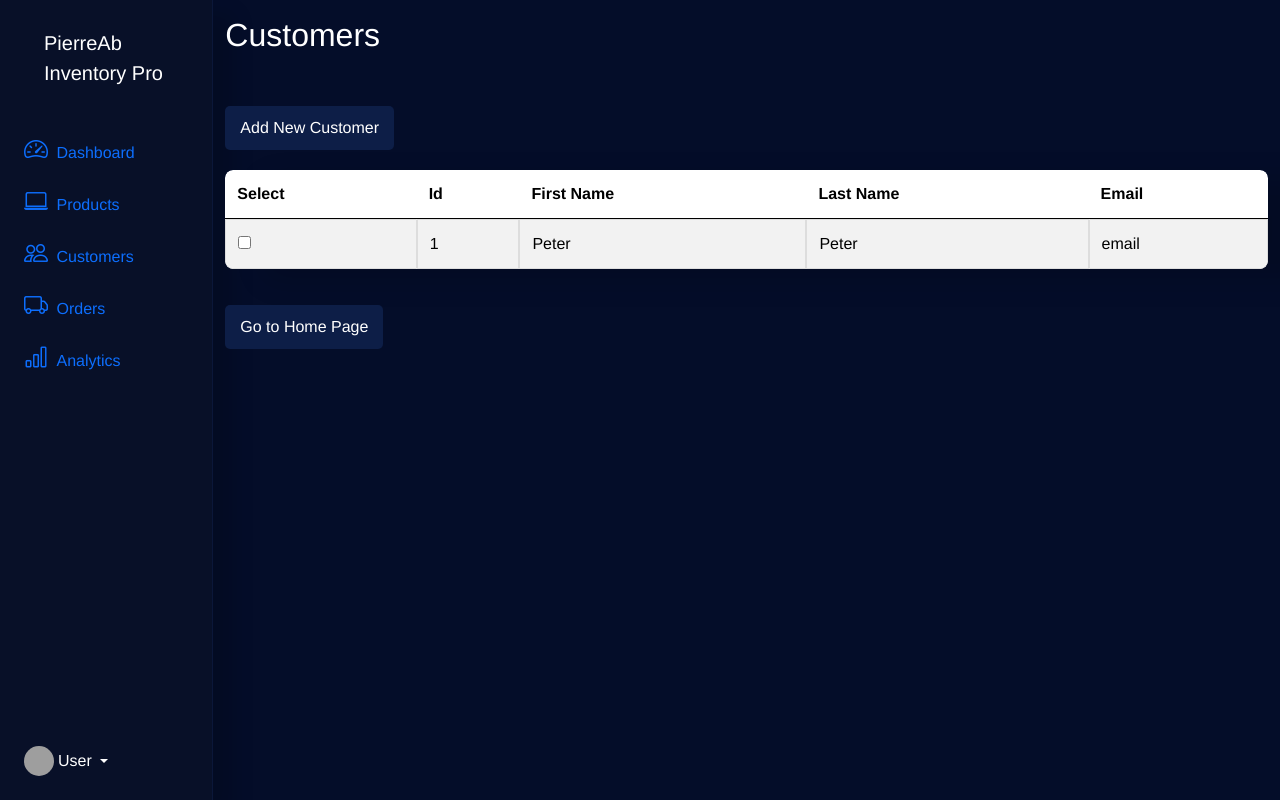
After one commit to PierreDevC/projet_python_app_web_fonc, a Flask app: page /customer_list in a window 1280 px wide. The commit adds this page. Run offline with Flask 3, Linux system fonts and the light colour scheme; data comes from the database, SQL or seed files in the repository; both versions use the stored data as it was after the commit; some libraries are stand-ins or nearby versions; grey boxes are pictures that could not be loaded.

Commit message:
adding the customer class/table

```diff
--- a/app.py
+++ b/app.py
@@ -7,10 +7,12 @@ from wtforms import StringField, PasswordField, SubmitField
 from wtforms.validators import InputRequired, Length, ValidationError
 from flask_bcrypt import Bcrypt
 from models import Products
+from models import Customers
 import sqlite3
 
 app = Flask(__name__)
 
+# Logique d'authentification
 basedir = os.path.abspath(os.path.dirname(__file__))
 app.config['SQLALCHEMY_DATABASE_URI'] = 'sqlite:///database.db'
 app.config['SECRET_KEY'] = 'thisisasecretkey' #changer le key plus tard
@@ -74,9 +76,21 @@ def login():
     return render_template('login.html', form=form)
 
 @app.route('/dashboard', methods=['GET', 'POST'])
-#@login_required
+#@login_required #enlever commentaire après l'implémentation de l'authentification
 def dashboard():
-    return render_template('dashboard.html')
+    conn = sqlite3.connect('inventory.db')
+    c = conn.cursor()
+    products = c.execute('SELECT * FROM products LIMIT 5').fetchall()
+    customers = c.execute('SELECT * FROM customers LIMIT 5').fetchall()
+    conn.close()
+
+    return render_template('dashboard.html', products=products, customers=customers)
+
+@app.route('/logout', methods=['GET', 'POST'])
+@login_required
+def logout():
+    logout_user()
+    return redirect(url_for('login'))
 
 @ app.route('/register', methods=['GET', 'POST'])
 def register():
@@ -92,7 +106,7 @@ def register():
     return render_template('register.html', form=form)
 
 
-
+# Logique de produits/customers/orders
 @app.route('/enternew')
 def new_product():
       return render_template('add_product.html')
@@ -102,12 +116,12 @@ def addrec():
       if request.method == 'POST':
             try:
                 name = request.form['product_name']
-                type = request.form.get('product_type')  # Use .get() to avoid KeyError if it's not selected
+                type = request.form.get('product_type')
                 category = request.form['product_category']
                 brand = request.form['product_brand']
                 price = request.form['product_price']
                 stock = request.form['product_stock']
-                desc = request.form['product_desc'] # textarea_content = request.form['textarea_input']
+                desc = request.form['product_desc']
 
                 # Instance de l'objet de produit
                 new_product = Products(name, type, category, brand, price, stock, desc)
@@ -135,7 +149,7 @@ def addrec():
                         conn.commit()
                         msg = "Product successfully added"
 
-                        # utiliser add_product
+                        # utiliser add_product...
 
             except:
                 conn.rollback()
@@ -146,13 +160,11 @@ def addrec():
                 return render_template("result.html", msg=msg)
 
 
-# Route to display the form to modify a specific product
+'''
 @app.route('/modify/<int:product_id>', methods=['GET'])
 def modify_product(product_id):
-    # Fetch product details using Products class
     product_data = Products.get_product_by_id("inventory.db", product_id)
     if product_data:
-        # Convert to dictionary format for ease of use in template
         product = {
             'id': product_data[0],
             'name': product_data[1],
@@ -169,10 +181,8 @@ def modify_product(product_id):
         return "Product not found", 404
 
 
-# Route to handle product updates
 @app.route('/update_product/<int:product_id>', methods=['POST'])
 def update_product(product_id):
-    # Get updated data from the form
     name = request.form['name']
     product_type = request.form['type']
     category = request.form['category']
@@ -181,22 +191,18 @@ def update_product(product_id):
     stock = request.form['stock']
     description = request.form['description']
 
-    # Create an instance with updated data and set its ID for updating
     updated_product = Products(name, product_type, category, brand, price, stock, description)
-    updated_product.id = product_id  # Set product ID to update
+    updated_product.id = product_id
 
-    # Use the Products class to update product details
     updated_product.update_product("inventory.db")
-
-    # Redirect back to product list after updating
     return redirect(url_for('list'))
 
+'''
 
 @app.route('/delete_selected', methods=['POST'])
 def delete_selected():
     if request.method == 'POST':
         try:
-            # Get the list of selected product IDs
             product_ids = request.form.getlist('product_ids')
 
             if not product_ids:
@@ -205,7 +211,8 @@ def delete_selected():
                 with sqlite3.connect('inventory.db') as conn:
                     cursor = conn.cursor()
 
-                    # Create SQL query to delete selected products by ID
+                    # Effacement dans la table
+                    # Ajouter logique pour les relations étrangères
                     sql = "DELETE FROM products WHERE id IN ({})".format(','.join('?' for _ in product_ids))
                     cursor.execute(sql, product_ids)
                     conn.commit()
@@ -232,9 +239,122 @@ def list():
 
 
 
+# Table customers
+@app.route('/addcustomer', methods=['POST', 'GET'])
+def addcustomer():
+    if request.method == 'POST':
+        try:
+            first_name = request.form['first_name']
+            last_name = request.form['last_name']
+            email = request.form['email']
+
+            new_customer = Customers(first_name, last_name, email)
+
+            with sqlite3.connect('inventory.db') as conn:
+                cursor = conn.cursor()
+                cursor.execute('''
+                    CREATE TABLE IF NOT EXISTS customers (
+                        id INTEGER PRIMARY KEY AUTOINCREMENT,
+                        first_name TEXT NOT NULL,
+                        last_name TEXT NOT NULL,
+                        email TEXT NOT NULL,
+                        date_added TEXT NOT NULL DEFAULT CURRENT_DATE
+                    )
+                ''')
+
+                sql = "INSERT INTO customers (first_name, last_name, email, date_added) VALUES (?, ?, ?, CURRENT_DATE)"
+                args = (new_customer.first_name, new_customer.last_name, new_customer.email)
+                cursor.execute(sql, args)
+                conn.commit()
+                msg = "Customer successfully added"
+
+        except sqlite3.Error as e:
+            conn.rollback()
+            msg = f"There was an error inserting the customer: {e}"
+
+        finally:
+            return render_template("customer_result.html", msg=msg)
+
+
+@app.route('/modify/<int:customer_id>', methods=['GET'])
+def modify_product(customer_id):
+    product_data = Products.get_product_by_id("inventory.db", customer_id)
+    if product_data:
+        product = {
+            'id': product_data[0],
+            'first_name': product_data[1],
+            'last_name': product_data[2],
+            'email': product_data[3],
+            'date_added': product_data[4]
+        }
+        return render_template('modify_customer.html', product=product)
+    else:
+        return "Product not found", 404
+
+
+@app.route('/update_product/<int:product_id>', methods=['POST'])
+def update_product(product_id):
+    name = request.form['name']
+    product_type = request.form['type']
+    category = request.form['category']
+    brand = request.form['brand']
+    price = request.form['price']
+    stock = request.form['stock']
+    description = request.form['description']
+
+    updated_product = Products(name, product_type, category, brand, price, stock, description)
+    updated_product.id = product_id
+
+    updated_product.update_product("inventory.db")
+    return redirect(url_for('list'))
+
+
+@app.route('/delete_selected_customer', methods=['POST'])
+def delete_selected_customer() -> None:
+    if request.method == 'POST':
+        try:
+            customer_ids = request.form.getlist('customer_ids', type=int)
+
+            if not customer_ids:
+                error_message = "No customer selected for deletion"
+            else:
+                with sqlite3.connect('inventory.db') as conn:
+                    cursor = conn.cursor()
+                    sql = "DELETE FROM customers WHERE id IN (%s)" % ','.join('?' for _ in customer_ids)
+                    cursor.execute(sql, customer_ids)
+                    conn.commit()
+                    success_message = f"{len(customer_ids)} customer(s) successfully deleted."
+
+            return render_template('customer_result.html', message=success_message or error_message)
+
+        except sqlite3.Error as e:
+            error_message = f"There was an error deleting the customers: {str(e)}"
+            return render_template('customer_result.html', message=error_message)
+
+
+
+@app.route('/customer_list')
+def customers_list():
+            with sqlite3.connect('inventory.db') as conn:
+                 conn.row_factory = sqlite3.Row
+                 cursor = conn.cursor()
+                 cursor.execute('''SELECT * from customers''')
+                 rows = cursor.fetchall()
+                 return render_template("customer_list.html", rows=rows)
+
 
 
 if __name__ == '__main__':
+
+    with sqlite3.connect('inventory.db') as conn:
+        cursor = conn.cursor()
+        cursor.execute('''
+        CREATE TABLE IF NOT EXISTS customers (
+        id INTEGER PRIMARY KEY AUTOINCREMENT,
+        first_name TEXT NOT NULL,
+        last_name TEXT NOT NULL,
+        email TEXT NOT NULL,
+        date_added TEXT NOT NULL DEFAULT CURRENT_DATE
+        )
+        ''')
     app.run(debug=True)
-    app.app_context().push()
-    db.create_all()
--- a/models.py
+++ b/models.py
@@ -16,6 +16,7 @@ def db_connection(func):
 
 class BaseModel:
     __abstract__ = True
+    # à finir.... va être parent de toutes les classes
 
 
 class Customers:
@@ -36,6 +37,7 @@ class Products:
         self.stock = stock
         self.description = description
         self.date_added = datetime.now().strftime("%Y-%m-%d")
+
 
     @db_connection
     def add_product(self, cursor):
--- a/templates/base.html
+++ b/templates/base.html
@@ -15,13 +15,11 @@
             font-family: 'Helvetica', sans-serif;
             background-color: #040D29;
         }
-
         .container {
             padding-top: 20px;
         }
-
         /* Styling for the table */
-        #products {
+        #datatable {
             width: 100%;
             border-collapse: separate;
             border-spacing: 0;
@@ -30,54 +28,43 @@
             overflow: hidden;
             box-shadow: 40px 10px 30px rgba(0,0,0,0.15);
         }
-
-        #products thead {
+        #datatable thead {
             background-color: #0D1E47;
             color: white;
         }
-
-        #products thead th {
+        #datatable thead th {
             padding: 12px;
             text-align: left;
             font-weight: bold;
         }
-
-        #products tbody td {
+        #datatable tbody td {
             padding: 12px;
             border: 1px solid #ddd;
             vertical-align: middle;
         }
-
-        /* Alternating row colors */
-        #products tbody tr:nth-child(even) {
+        /* Alternance des couleurs de tables */
+        #datatable tbody tr:nth-child(even) {
             background-color: #f7f7f7;
         }
-
-        #products tbody tr:nth-child(odd) {
+        #datatable tbody tr:nth-child(odd) {
             background-color: #ffffff;
         }
-
-        #products tbody tr:hover {
+        #datatable tbody tr:hover {
             background-color: #e9e9e9;
             transition: background-color 0.2s ease;
         }
-
-        #products thead th:first-child {
+        #datatable thead th:first-child {
             border-top-left-radius: 8px;
         }
-
-        #products thead th:last-child {
+        #datatable thead th:last-child {
             border-top-right-radius: 8px;
         }
-
-        #products tbody tr:last-child td:first-child {
+        #datatable tbody tr:last-child td:first-child {
             border-bottom-left-radius: 8px;
         }
-
-        #products tbody tr:last-child td:last-child {
+        #datatable tbody tr:last-child td:last-child {
             border-bottom-right-radius: 8px;
         }
-
         /* Button styling */
         a.button {
             display: inline-block;
@@ -88,35 +75,24 @@
             text-decoration: none;
             border-radius: 5px;
         }
-
-
-
         a.button:hover {
             background-color: #6a2a6e;
         }
-
-
         .navbar-background-color {
             background-color: #081028;
         }
-
         .dashboard-background-color {
             background-color: #081028;
         }
-
         .table-background-color {
             background-color: #0b1739;
         }
-
         .blue-border {
         border-color: #0b1739 !important;
         }
-
         .shadow-right {
         box-shadow: 20px 15px 20px rgba(0,0,0,0.15);
         }
-
-
         /* boutons pour les pages */
         .buttons {
             display: inline-block;
@@ -129,17 +105,14 @@
             border:none;
             transition: 0.3s;
         }
-
         .buttons:hover {
             background-color: #273E72;
             color: white;
         }
-
-
-
-
-
-
+        .logo {
+            font-size:30px;
+            padding: 20px;
+        }
     </style>
 </head>
 <body>
@@ -148,11 +121,11 @@
             <div class="col-auto col-md-3 col-xl-2 px-sm-2 px-0 navbar-background-color border-end blue-border shadow-right">
                 <div class="d-flex flex-column align-items-center align-items-sm-start px-3 pt-2 text-white min-vh-100">
                     <a href="/" class="d-flex align-items-center pb-3 mb-md-0 me-md-auto text-white text-decoration-none">
-                        <span class="fs-5 d-none d-sm-inline" style="font-size:30px; padding: 20px;">PierreAb Inventory Pro</span>
+                        <span class="logo fs-5 d-none d-sm-inline">PierreAb Inventory Pro</span>
                     </a>
                     <ul class="nav nav-pills flex-column mb-sm-auto mb-0 align-items-center align-items-sm-start" id="menu">
                         <li class="nav-item">
-                            <a href="/" class="nav-link align-middle px-0">
+                            <a href="/dashboard" class="nav-link align-middle px-0">
                                 <i class="fs-4 bi-speedometer2"></i> <span class="ms-1 d-none d-sm-inline">Dashboard</span>
                             </a>
                         </li>
@@ -161,12 +134,12 @@
                                 <i class="fs-4 bi-laptop"></i> <span class="ms-1 d-none d-sm-inline">Products</span></a>
                         </li>
                         <li>
+                            <a href="/customer_list" class="nav-link px-0 align-middle">
+                                <i class="fs-4 bi-people"></i> <span class="ms-1 d-none d-sm-inline">Customers</span></a>
+                        </li>
+                        <li>
                             <a href="/product_list" class="nav-link px-0 align-middle">
                                 <i class="fs-4 bi-truck"></i> <span class="ms-1 d-none d-sm-inline">Orders</span></a>
-                        </li>
-                        <li>
-                            <a href="#" class="nav-link px-0 align-middle">
-                                <i class="fs-4 bi-people"></i> <span class="ms-1 d-none d-sm-inline">Customers</span></a>
                         </li>
                         <li>
                             <a href="#" class="nav-link px-0 align-middle">
--- /dev/null
+++ b/templates/customer_list.html
@@ -0,0 +1,99 @@
+<!-- templates/list.html -->
+{% extends 'base.html' %}
+
+{% block title %}Customers{% endblock %}
+
+{% block content %}
+<h2 class="text-white">Customers</h2>
+<br>
+
+<script>
+    function toggleDeleteButton() {
+        // Boutons checked
+        const checkboxes = document.querySelectorAll('input[name="customer_ids"]:checked');
+
+        // Bouton delete
+        const deleteBtn = document.getElementById('deleteBtn');
+
+        // Si au moins un bouton est checked, montrer le bouton
+        if (checkboxes.length > 0) {
+            deleteBtn.style.display = 'inline-block'; // Montrer bouton
+        } else {
+            deleteBtn.style.display = 'none'; // Cacher bouton
+        }
+    }
+</script>
+
+<!-- <a href="/enternew" class="btn btn-primary mb-3">Add New Product</a> -->
+
+<button type="button" class="buttons" data-bs-toggle="modal" data-bs-target="#exampleModal">
+    Add New Customer
+  </button>
+
+<form method="POST" action="/delete_selected_customer" id="deleteForm">
+    <table id="datatable" class="table table-striped table-hover">
+        <thead>
+            <tr>
+                <th>Select</th>
+                <th>Id</th>
+                <th>First Name</th>
+                <th>Last Name</th>
+                <th>Email</th>
+            </tr>
+        </thead>
+        <tbody>
+            {% for row in rows %}
+            <tr>
+                <td><input type="checkbox" name="customer_ids" value="{{ row['id'] }}" onchange="toggleDeleteButton()"></td>
+                <td>{{ row['id']}}</td>
+                <td>{{ row['first_name'] }}</td>
+                <td>{{ row['last_name'] }}</td>
+                <td>{{ row['email'] }}</td>
+
+            </tr>
+            {% endfor %}
+        </tbody>
+    </table>
+
+    <!-- Bouton initialement caché -->
+    <button type="submit" class="btn btn-danger delete-btn" id="deleteBtn" style="display: none;">Delete Selected Customers</button>
+</form>
+
+<a href="/" class="buttons">Go to Home Page</a>
+
+<!-- Formulaire Modal -->
+<div class="modal fade" id="exampleModal" tabindex="-1" aria-labelledby="exampleModalLabel" aria-hidden="true">
+    <div class="modal-dialog modal-dialog-centered modal-lg">
+      <div class="modal-content">
+        <div class="modal-header">
+          <h5 class="modal-title" id="exampleModalLabel">Add new customer</h5>
+          <button type="button" class="btn-close" data-bs-dismiss="modal" aria-label="Close"></button>
+        </div>
+        <div class="modal-body">
+        <form action="{{ url_for('addcustomer')}}" method="POST">
+        <div class="mb-3">
+            <label for="CustomerName" class="form-label">First Name</label>
+            <input type="text" class="form-control" name="first_name" placeholder="Enter customer first name">
+        </div>
+        <div class="mb-3">
+            <label for="CustomerName" class="form-label">Last Name</label>
+            <input type="text" class="form-control" name="last_name" placeholder="Enter customer last name">
+        </div>
+        <div class="mb-3">
+            <label for="CustomerName" class="form-label">Email</label>
+            <input type="text" class="form-control" name="email" placeholder="Enter customer email">
+        </div>
+        </div>
+        <div class="modal-footer">
+          <button type="button" class="btn btn-secondary" data-bs-dismiss="modal">Cancel</button>
+          <input type="submit" class="btn btn-primary" value="Add customer">
+        </form>
+        </div>
+      </div>
+    </div>
+  </div>
+
+
+
+
+{% endblock %}
--- /dev/null
+++ b/templates/customer_result.html
@@ -0,0 +1,2 @@
+<h1>{{msg}}</h1>
+<a href="/customer_list">Return to customer dashboard</a>
--- a/templates/home.html
+++ b/templates/home.html
@@ -3,7 +3,7 @@
 <head>
     <meta charset="UTF-8">
     <meta name="viewport" content="width=device-width, initial-scale=1.0">
-    <title>Document</title>
+    <title>Home</title>
 </head>
 <body>
     <h1>Homepage</h1>
--- a/templates/product_list.html
+++ b/templates/product_list.html
@@ -31,7 +31,7 @@
   </button>
 
 <form method="POST" action="/delete_selected" id="deleteForm">
-    <table id="products" class="table table-striped table-hover">
+    <table id="datatable" class="table table-striped table-hover">
         <thead>
             <tr>
                 <th>Select</th>
@@ -43,7 +43,6 @@
                 <th>Price</th>
                 <th>Stock</th>
                 <th>Description</th>
-                <th>Modify</th>
             </tr>
         </thead>
         <tbody>
@@ -58,8 +57,6 @@
                 <td>{{ row['price'] }}</td>
                 <td>{{ row['stock'] }}</td>
                 <td>{{ row['description'] }}</td>
-                <td><a href="{{ url_for('modify_product', product_id=row[0]) }}" class="buttons">Modify</a></td>
-
             </tr>
             {% endfor %}
         </tbody>
--- a/templates/result.html
+++ b/templates/result.html
@@ -1,2 +1,2 @@
 <h1>{{msg}}</h1>
-<a  href="/product_list">Go to products</a>
+<a href="/product_list">Go to products</a>
```
Also changed, not shown: templates/dashboard.html (+24 -0 lines), inventory.db, templates/modify_customer.html (added).
